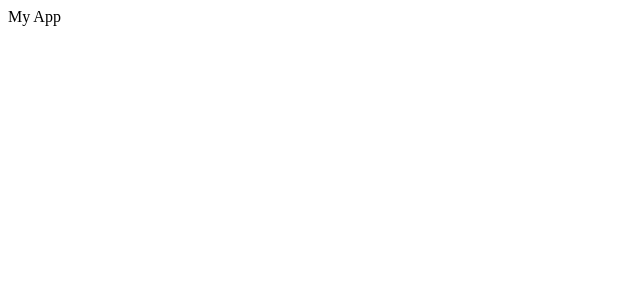
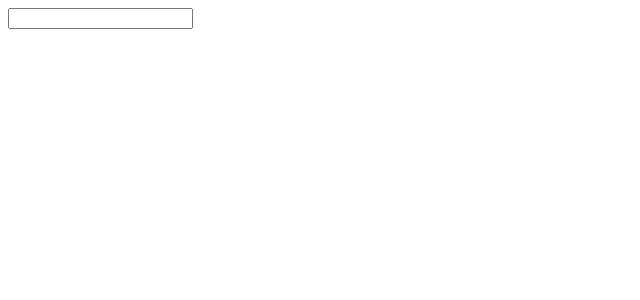
Before and after one commit to jerostax/react_picsApp, a React (Create React App) app: page / in a window 1280 px wide. Shown: the top 300 px of the page, without its empty margins (0-640 px from the left). Built offline with nearby package versions, Linux system fonts and the light colour scheme.

Commit message:
Added SearchBar component

```diff
--- a/src/components/App.js
+++ b/src/components/App.js
@@ -1,7 +1,12 @@
 import React from 'react';
+import SearchBar from './SearchBar';
 
 const App = () => {
-  return <div>My App</div>
+  return (
+    <div>
+      <SearchBar />
+    </div>
+  )
 };
 
 export default App;
--- /dev/null
+++ b/src/components/SearchBar.js
@@ -0,0 +1,15 @@
+import React from 'react';
+
+class SearchBar extends React.Component {
+  render () {
+    return (
+      <div>
+        <form>
+          <input type='text' />
+        </form>
+      </div>
+    );
+  }
+}
+
+export default SearchBar;
```
